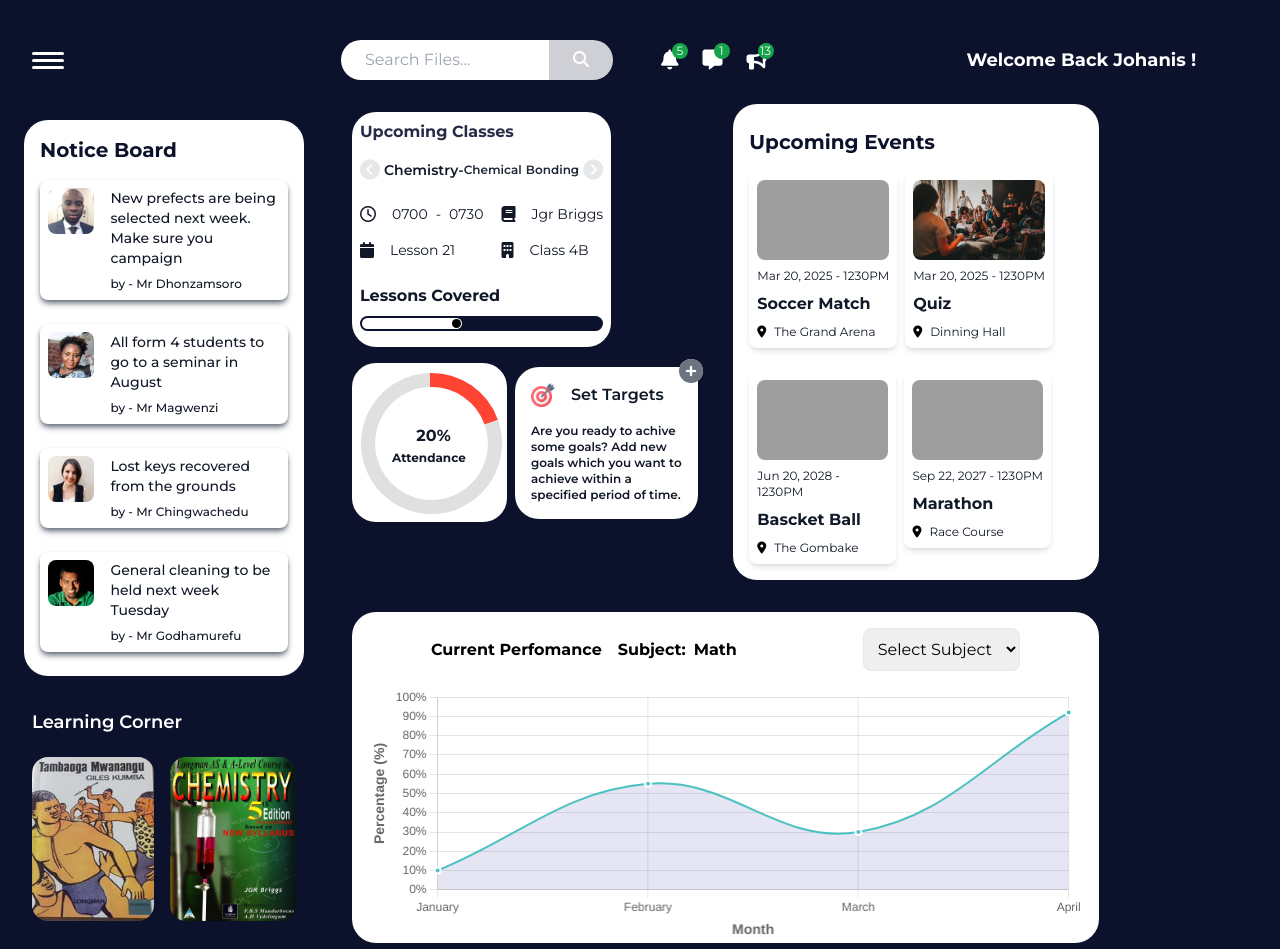
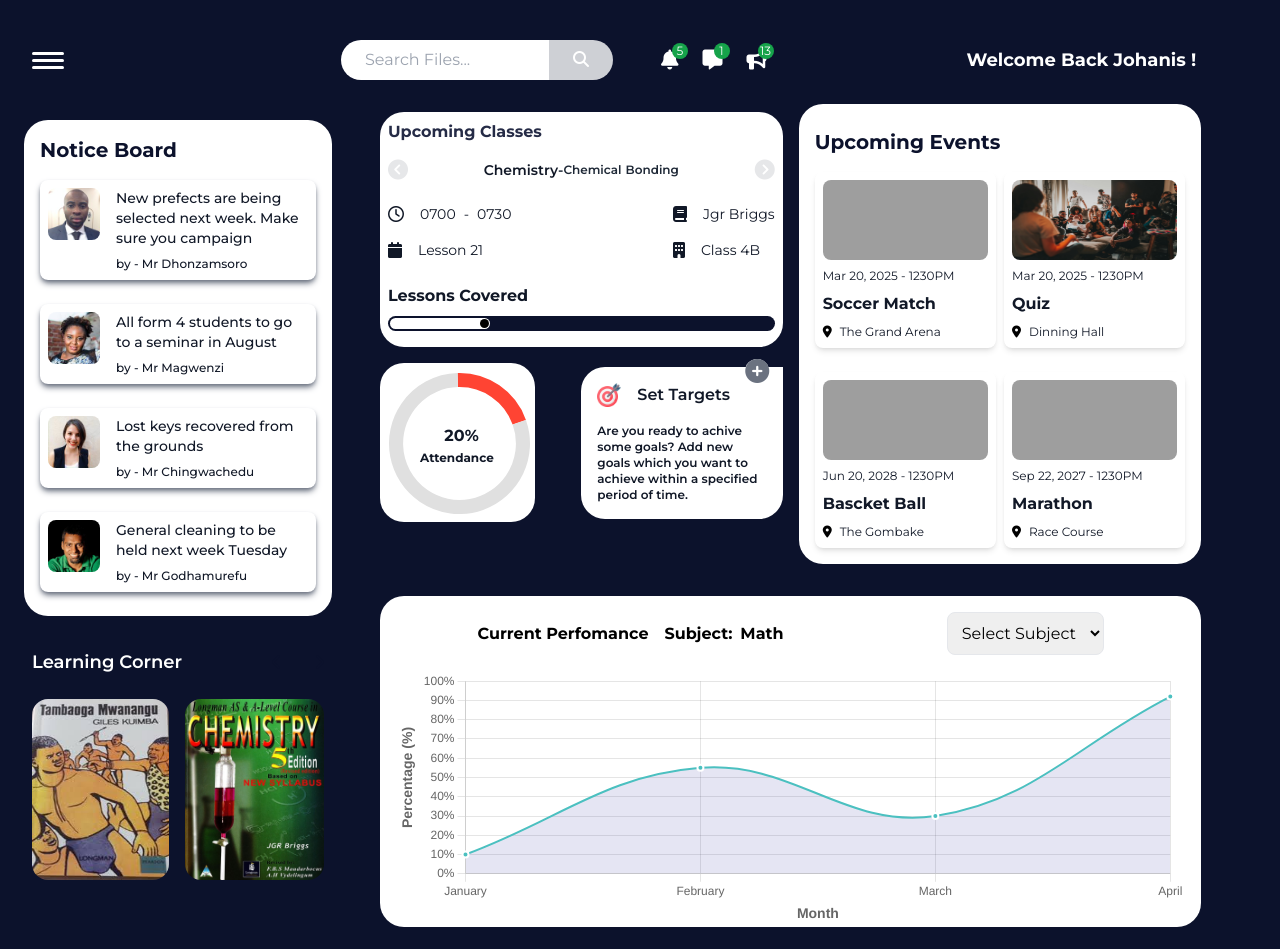
Before and after one commit to Tanyaradzwa1999/Portal, a website: page index.html in a window 1280 px wide. After the commit the page ends 927 px from the top, so only its background shows below. Drawn offline with nearby package versions, Linux system fonts and the light colour scheme; grey boxes are pictures that could not be loaded.

Commit message:
with adjusted widths to 7xl

```diff
--- a/index.html
+++ b/index.html
@@ -21,7 +21,7 @@
     <title>Document</title>
   </head>
   <!--bg-sky-900/60  -->
-  <body class="bg-VeryDarkBlue overflow-hidden">
+  <body class="bg-VeryDarkBlue">
     <div class="modalShow transition-all duration-500 ease-in-out"></div>
     <container
       class="universal-container my-0 md:pt-0 bg-transparent flex max-w-full lg:justify-center items-center rounded-none md:rounded-3xl xxl shadow-sky-900/70 mt-10"
@@ -29,7 +29,7 @@
       <div class="flex items-start">
         <!-- left side flex item -->
         <div
-          class="section shadow-sm shadow-white/20 md:w-[297px] px-4 pt-4 pb-20 rounded-3xl h-full xl:block xl:relative ml-6 hidden md:absolute z-50 animated hamBurgerShow SidebarMenu"
+          class="section shadow-sm shadow-white/20 w-[250px] md:w-[300px] px-4 pt-4 pb-20 rounded-3xl h-full xl:block xl:relative ml-6 hidden md:absolute z-50 animated hamBurgerShow SidebarMenu"
         >
           <!-- flex item for the side items -->
           <div class="flex flex-col">
@@ -220,7 +220,7 @@
 
           <!-- FLEX BOX FOR THE BOTTOM CONTENT -->
           <div
-            class="flex flex-col md:flex-row space-y-20 md:space-y-0 space-x-0 md:space-x-12 max-w-sm md:max-w-6xl px-4 mt-6"
+            class="flex flex-col md:flex-row space-y-20 md:space-y-0 space-x-0 md:space-x-12 max-w-7xl px-4 mt-6"
           >
             <!-- flex column for the left welcome back back message -->
             <div class="flex flex-col w-full md:w-1/4 xl:w-1/3">
@@ -376,10 +376,11 @@
                     <!-- NOTICE BOARD FLEX COLUMN -->
                     <!-- UPCOMING CLASSES -->
                     <div class="flex items-center slider sliderContainer mb-4">
-                      <div class="flex flex-col slide">
+                      <!-- FLEX COL FOR UPCOMING CLASSSES CONTAINER -->
+                      <div class="flex flex-col slide w-full">
                         <!-- and item flex-col for motivational quote -->
                         <div
-                          class="flex flex-col rounded-3xl bg-white p-2 xl:p-4 mt-2 text-white relative"
+                          class="flex w-full flex-col rounded-3xl bg-white p-2 xl:p-4 mt-2 text-white relative"
                         >
                           <!-- teacher flex item -->
 
@@ -389,9 +390,7 @@
                           >
                             Upcoming Classes
                           </strong>
-                          <div
-                            class="flex items-center space-x-1 xl:justify-between mt-4"
-                          >
+                          <div class="flex items-center justify-between mt-4">
                             <i
                               class="fa-solid fa-circle-chevron-left text-VeryDarkBlue/10 text-xl xl:text-2xl hover:text-VeryDarkBlue transition-all duration-500 sliderBtnLeft"
                             ></i>
@@ -778,7 +777,8 @@
                         </div>
                       </div>
                     </div>
-                    <div class="flex items-center space-x-2">
+                    <!-- SET TARGETS AND PROGRESS  -->
+                    <div class="flex items-center space-x-2 md:justify-between">
                       <div
                         class="flex justify-between space-x-4 bg-white rounded-3xl"
                       >
@@ -826,7 +826,7 @@
                           time.
                         </p>
                         <i
-                          class="fa-solid fa-circle-plus text-2xl absolute bg-white rounded-full ml-[148px] -mt-6 text-gray-500 hover:text-white transition-all duration-500"
+                          class="fa-solid fa-circle-plus text-2xl absolute bg-white rounded-full ml-[148px] xl:ml-[160px] -mt-6 text-gray-500 hover:text-white transition-all duration-500"
                         ></i>
                       </div>
                     </div>
@@ -944,7 +944,7 @@
                       >Upcoming Events</strong
                     >
 
-                    <div class="flex space-x-2 mt-4">
+                    <div class="flex space-x-2 w-full md:justify-between mt-4">
                       <div
                         class="flex flex-col w-1/2 p-2 rounded-lg h-1/4 text-gray-900 shadow-md"
                       >
@@ -977,7 +977,7 @@
                       </div>
                     </div>
                     <!-- each discussin forum topic -->
-                    <div class="flex space-x-2 mt-6">
+                    <div class="flex w-full space-x-2 md:justify-between mt-6">
                       <div
                         class="flex flex-col w-1/2 p-2 rounded-lg text-gray-900 shadow-md h-1/2"
                       >
```
Also changed, not shown: css/style.css.
